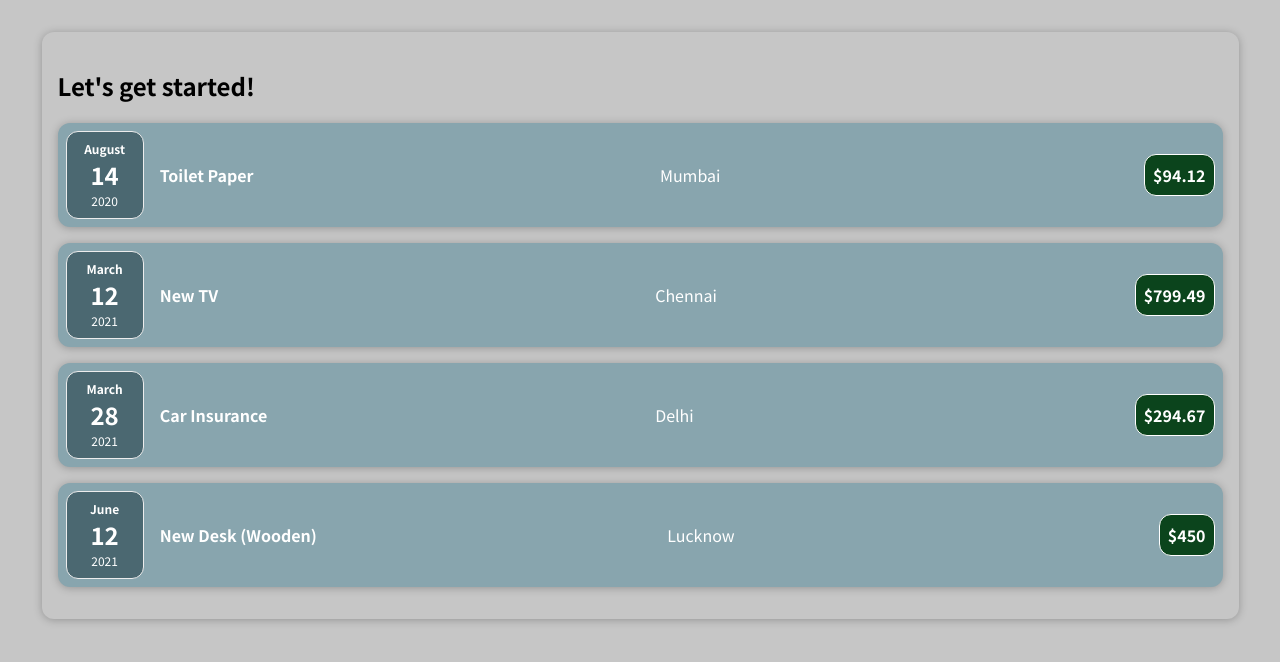
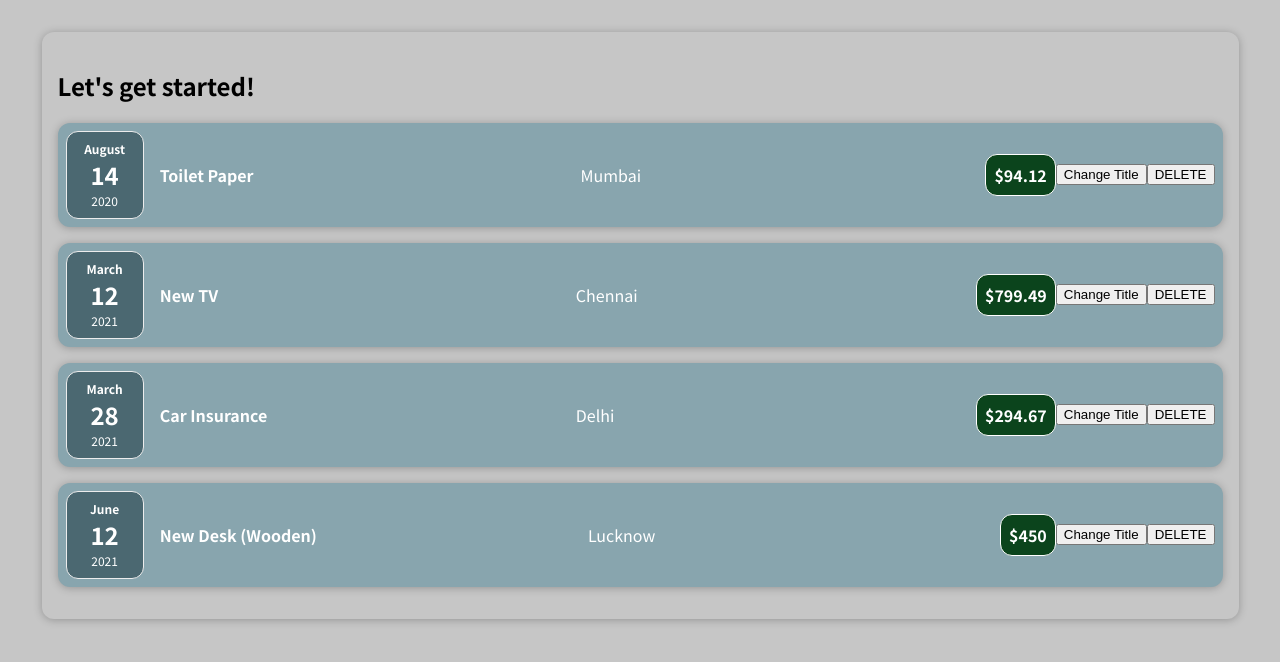
Before and after one commit to Abbi964/ReactBasics, a JavaScript app: page / in a window 1280 px wide. Shown: the top 662 px of the page. Built offline with nearby package versions, Linux system fonts and the light colour scheme.

Commit message:
Adding Event Listeners

```diff
--- a/src/components/Expenses/ExpenseDetails.js
+++ b/src/components/Expenses/ExpenseDetails.js
@@ -1,11 +1,21 @@
 import './ExpenseDetails.css'
 
 function ExpenseDetails(props) {
+  function clickHandler(){
+    console.log('Clicked!!!!')
+  }
+
+  function deletionHandeler(e){
+    e.target.parentElement.parentElement.remove()
+  }
+
   return (
     <div className='expense-details'>
       <h2>{props.title}</h2>
       <div className="expense-item__description">{props.location}</div>
       <div className="expense-item__price">${props.amount}</div>
+      <button onClick={clickHandler}>Change Title</button>
+      <button onClick={deletionHandeler}>DELETE</button>
     </div>
   );
 }
```
